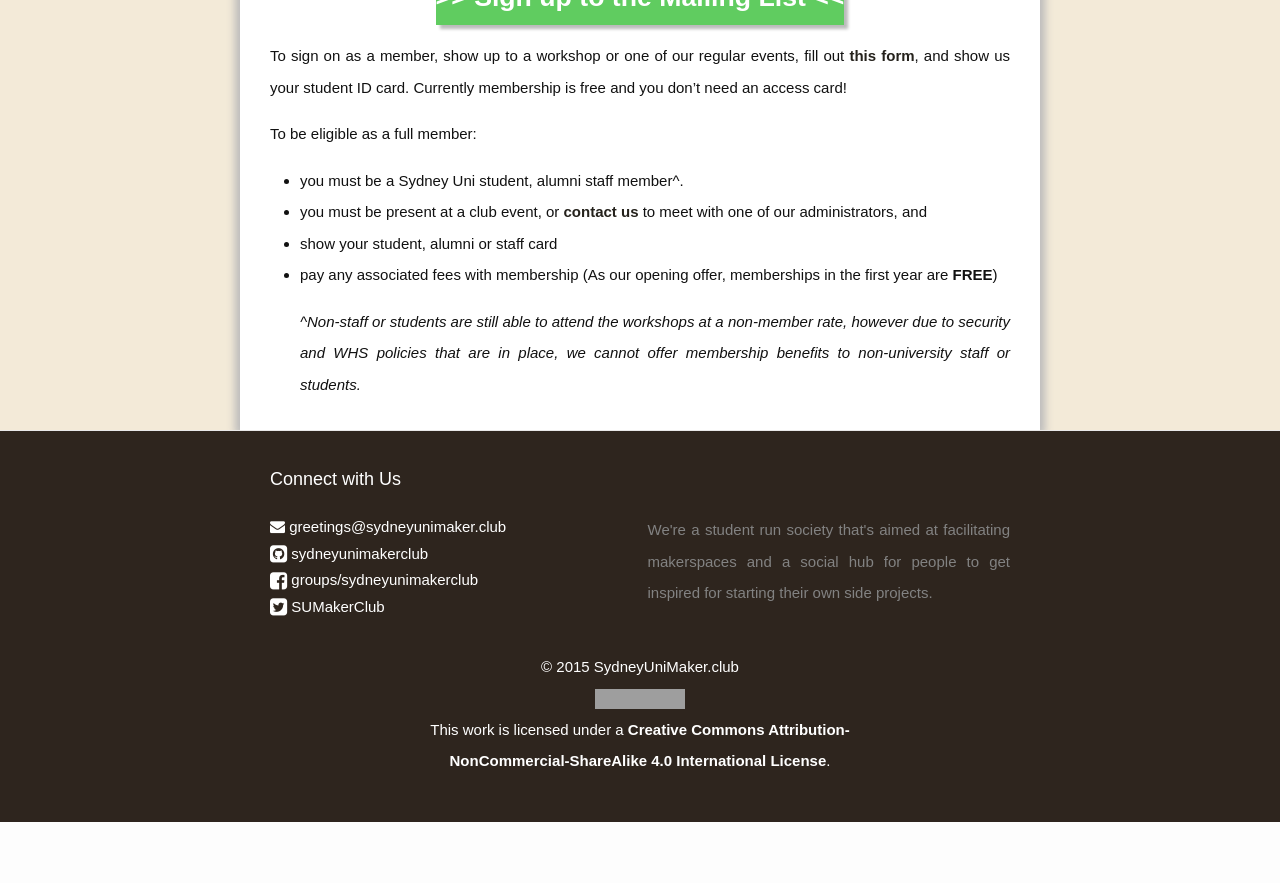
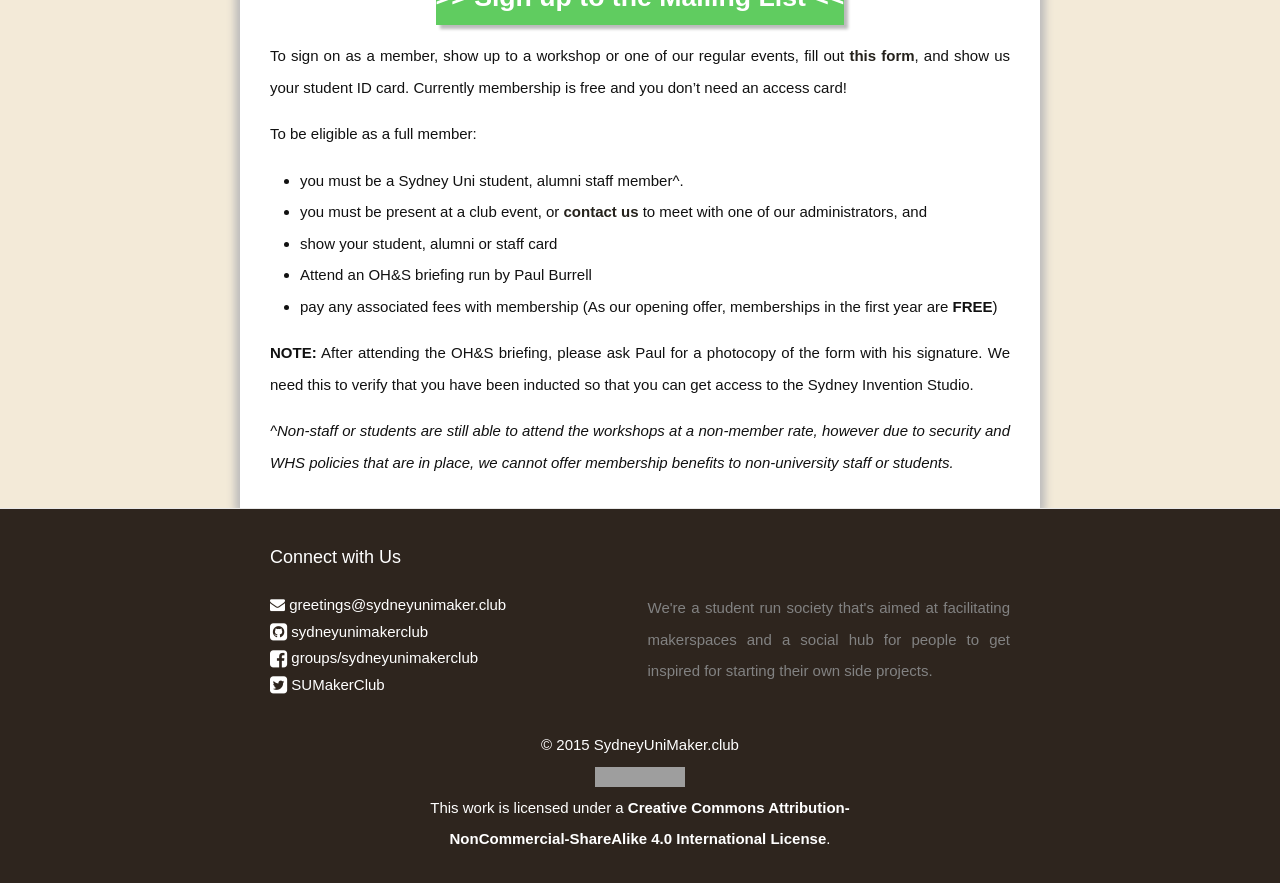
Before and after one commit to sydneyunimakerclub/sydneyunimakerclub.github.io, a Jekyll site: the page built from membership.md, in a window 1280 px wide and 900 px high, scrolled down 1419 px. Shown: the top 883 px of the window. Built offline with Jekyll 4.4.1, drawn with Linux system fonts in a browser that asks for light colours; nearby versions of some CDN libraries; before the commit the page ends 2241 px from its top, so only the background shows below that; grey boxes are pictures that could not be loaded.

Commit message:
Added OH&S info to membership page

```diff
--- a/membership.md
+++ b/membership.md
@@ -25,7 +25,6 @@
 ===========
 Like libraries lend out books, for a full-refundable deposit, you can borrow our Arduino kits for you to play and tinker with at home in your own time.
 
-
 Weekly Meetups
 ==============
 Always wanted to get started on a project, but don't know who to bounce your ideas off? Perhaps you're already working on something but just need that space to work in and gather some feedback. Our weekly meetups are held in the Sydney Invention Studio once a week, to chill, socialise, and use time for
@@ -52,10 +51,9 @@
 * you must be a Sydney Uni student, alumni staff member^.
 * you must be present at a club event, or **[contact us](/contact-us.html)** to meet with one of our administrators, and
 * show your student, alumni or staff card
+* Attend an OH&S briefing run by Paul Burrell
 * pay any associated fees with membership (As our opening offer, memberships in the first year are **FREE**)
 
-
-
-
+<b>NOTE:</b> After attending the OH&S briefing, please ask Paul for a photocopy of the form with his signature. We need this to verify that you have been inducted so that you can get access to the Sydney Invention Studio.
 
   _^Non-staff or students are still able to attend the workshops at a non-member rate, however due to security and WHS policies that are in place, we cannot offer membership benefits to non-university staff or students._
```
